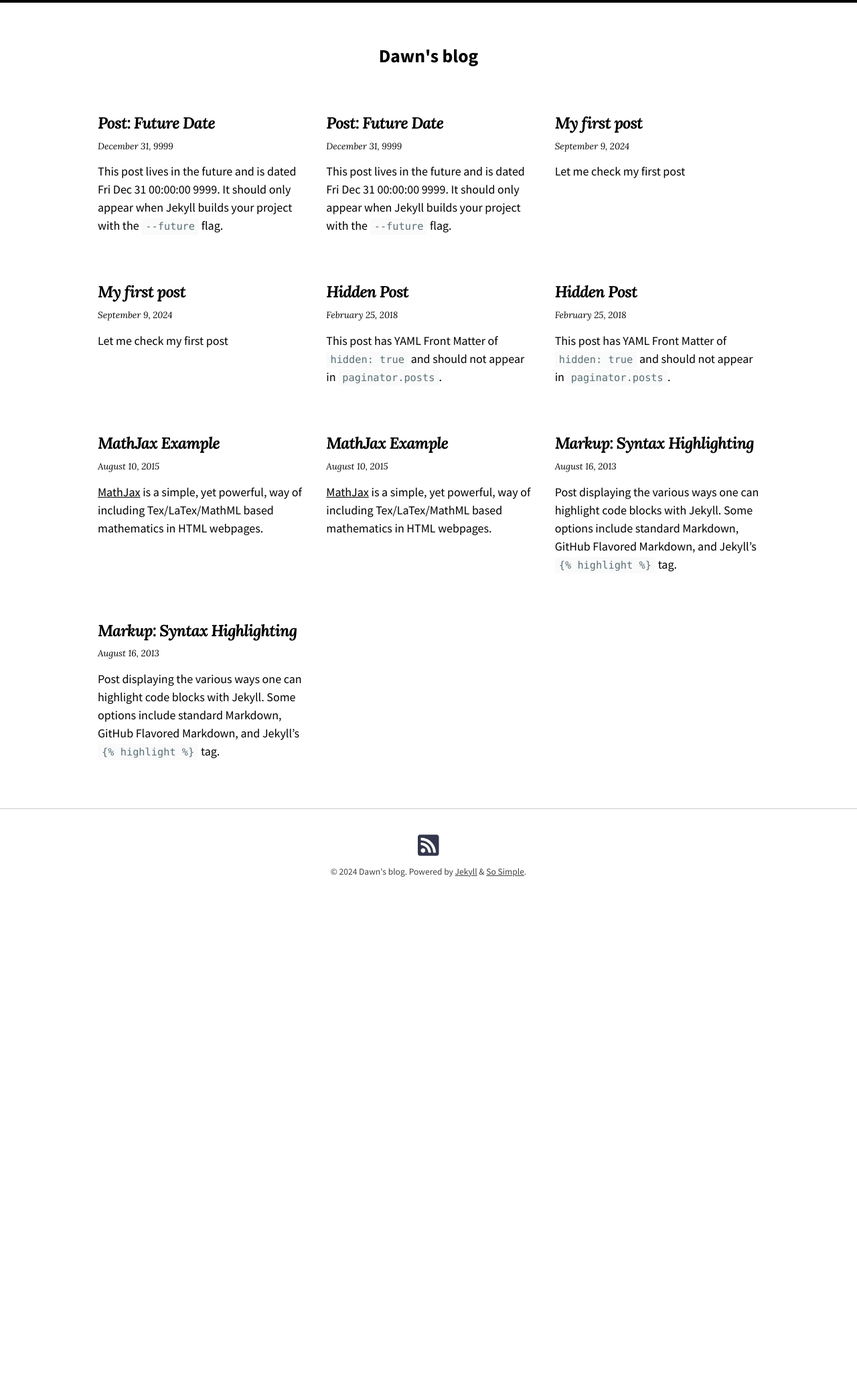
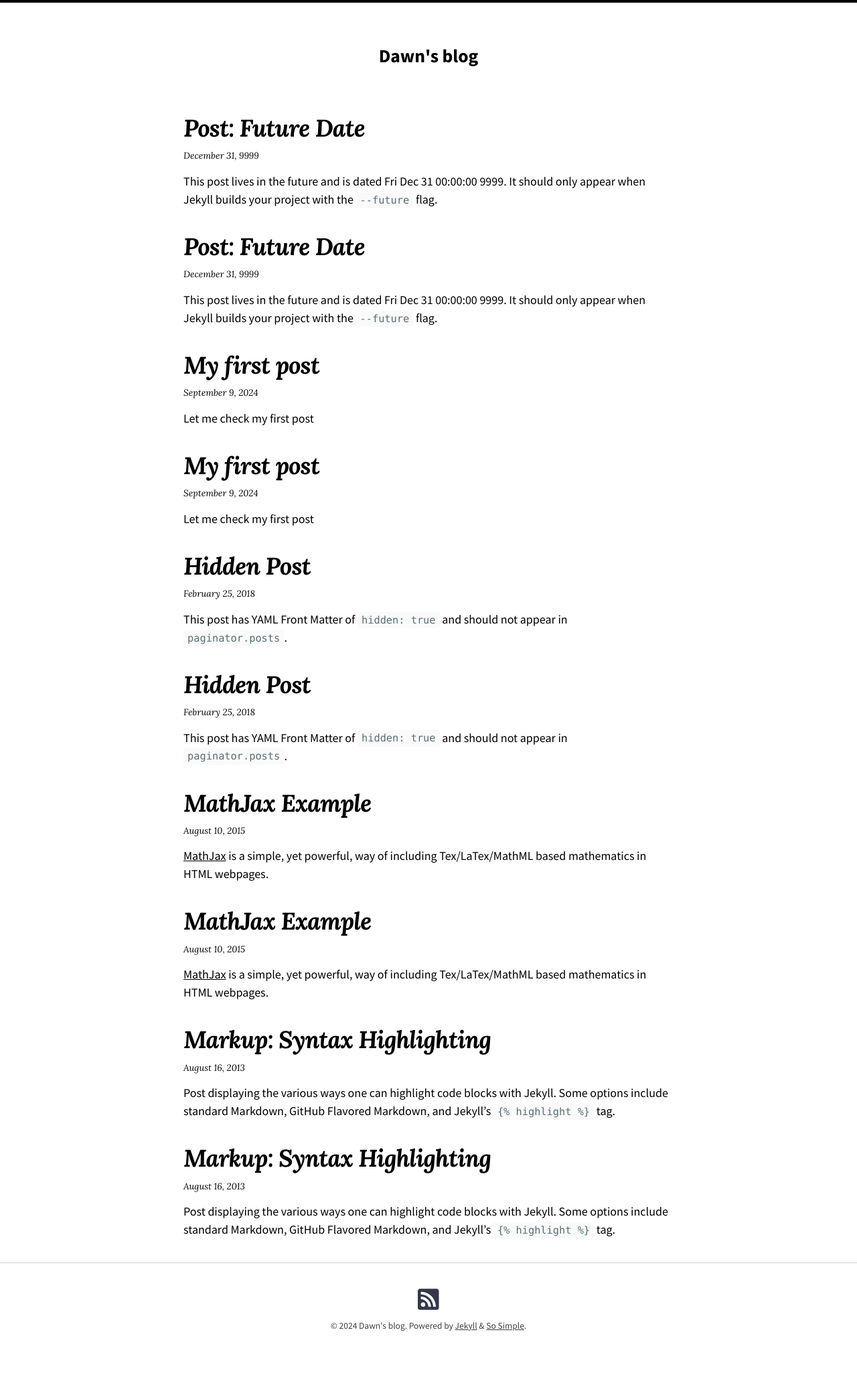
Before and after one commit to dongdongju96/dongdongju96.github.io, a Jekyll site: the page built from index.html, in a window 1280 px wide. Shown: the whole page at 67% size. Built offline with Jekyll 4.4.1, drawn with Linux system fonts in a browser that asks for light colours; nearby versions of some CDN libraries; before the commit the page ends 1384 px from its top, so only the background shows below that.

Commit message:
Modify grid to list

```diff
--- a/index.html
+++ b/index.html
@@ -3,5 +3,5 @@ layout: home
 excerpt: "Dawn's blog"
 show_excerpts: true
 paginate: true
-entries_layout: grid
+entries_layout: list
 ---
```
